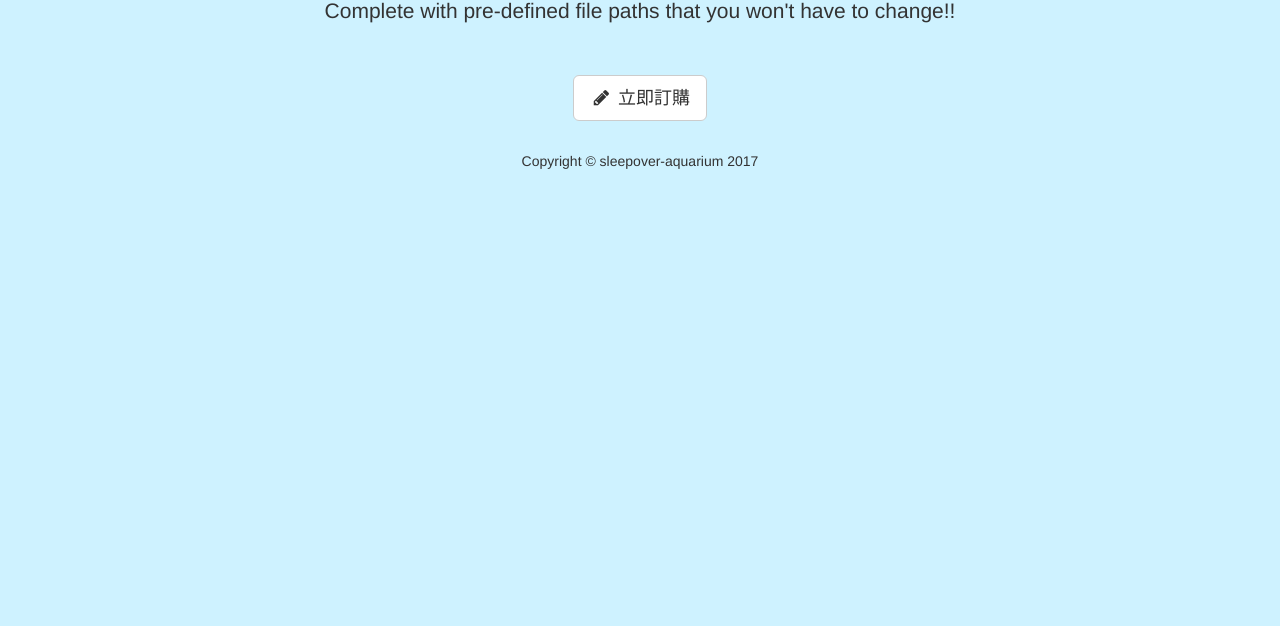
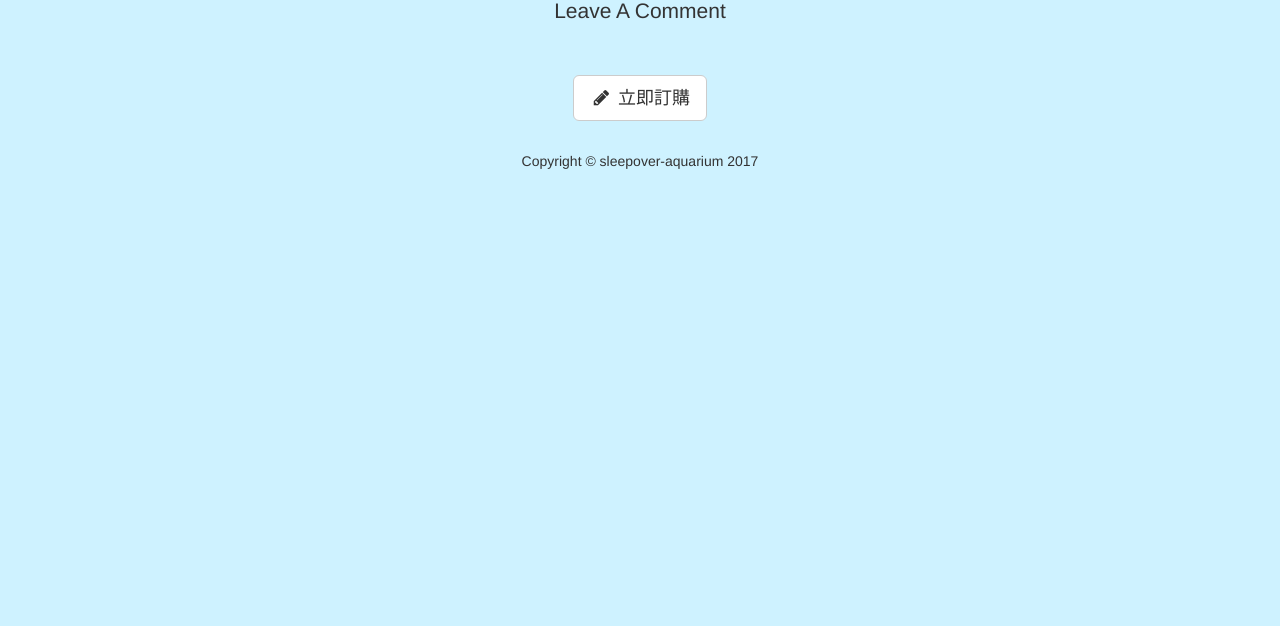
Before and after one commit to fangtzuyu/final, a website: page 分頁/ask.html in a window 1280 px wide. Shown: the part 174-800 px from the top of the page. Drawn offline with Linux system fonts and the light colour scheme.

Commit message:
Update ask.html

```diff
--- a/分頁/ask.html
+++ b/分頁/ask.html
@@ -121,7 +121,7 @@
           <!--FB API  -->
             <div class="col-lg-12 text-center">
                 <h1>我要留言</h1>
-                <p class="lead">Complete with pre-defined file paths that you won't have to change!!</p>
+                <p class="lead">Leave A Comment</p>
                 <div class="fb-comments" data-href="https://fangtzuyu.github.io/final/" data-numposts="3"></div>
                 <div id="fb-root"></div>
 
```
